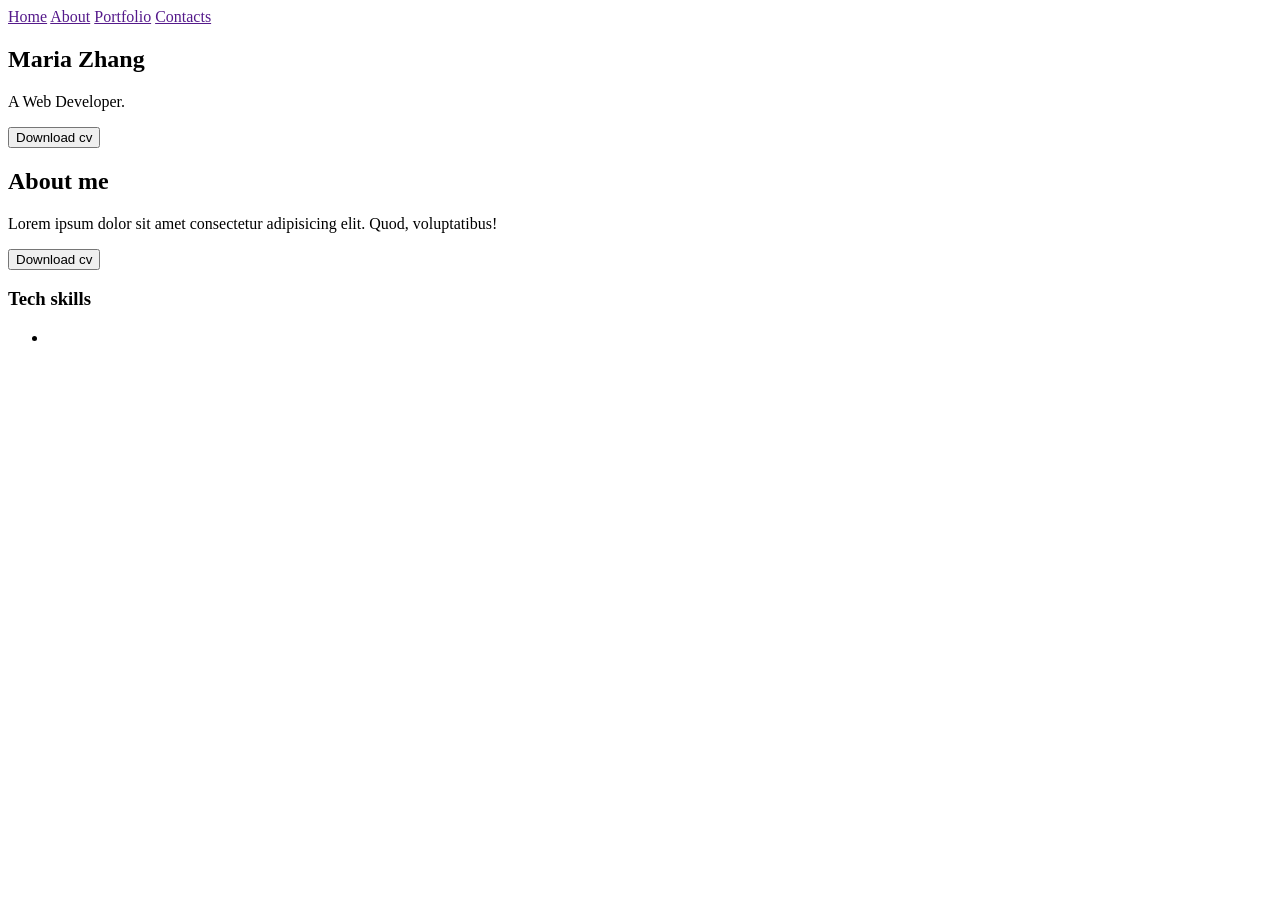
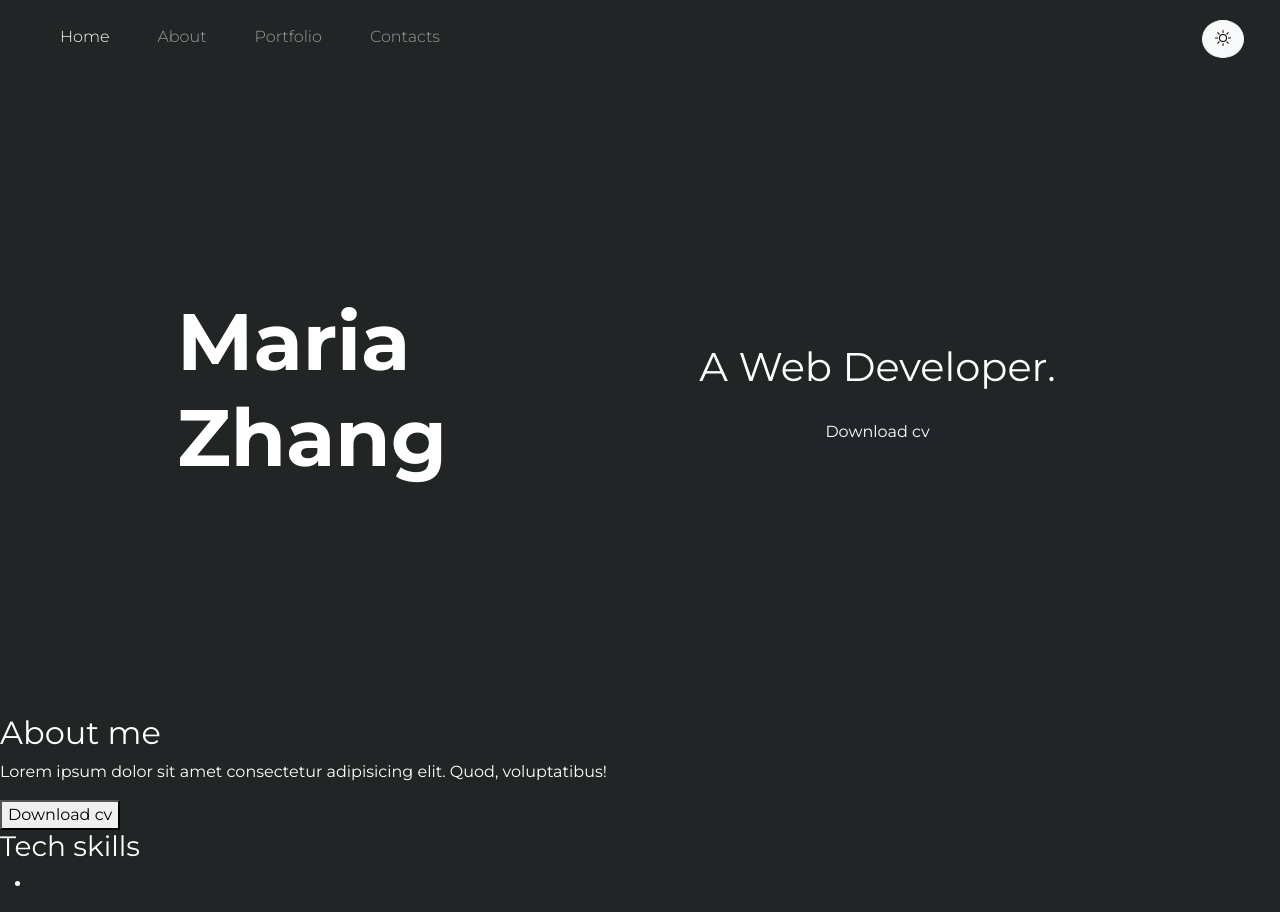
Before and after one commit to MaryZh555/PortfolioWebsite, a plain HTML site: page index.html in a window 1280 px wide. Before the commit the page ends 800 px from the top, so only its background shows below. Drawn offline with nearby package versions, Linux system fonts and the light colour scheme.

Commit message:
second commit: in progress

```diff
--- a/index.html
+++ b/index.html
@@ -6,20 +6,51 @@
     <meta http-equiv="X-UA-Compatible" content="IE=edge">
     <meta name="viewport" content="width=device-width, initial-scale=1.0">
     <title>Maria Zhang</title>
+
+    <!-- Bootstrap CSS only -->
+    <link href="https://cdn.jsdelivr.net/npm/bootstrap@5.2.2/dist/css/bootstrap.min.css" rel="stylesheet"
+        integrity="sha384-Zenh87qX5JnK2Jl0vWa8Ck2rdkQ2Bzep5IDxbcnCeuOxjzrPF/et3URy9Bv1WTRi" crossorigin="anonymous">
+    <!-- Google fonts -->
+    <link rel="preconnect" href="https://fonts.googleapis.com">
+    <link rel="preconnect" href="https://fonts.gstatic.com" crossorigin>
+    <link href="https://fonts.googleapis.com/css2?family=Montserrat:wght@200;300;400;700&display=swap" rel="stylesheet">
+    <!-- Custom style -->
     <link rel="stylesheet" href="style.css">
 </head>
 
 <body>
+    <!-- Navigation -->
     <header>
-        <nav>
-            <a href="">Home</a>
-            <a href="">About</a>
-            <a href="">Portfolio</a>
-            <a href="">Contacts</a>
+        <nav class="navbar navbar-expand-md navbar-dark text-light fw-light py-3">
+            <div class="container-fluid">
+                <a class="navbar-brand" href="#"></a>
+                <button class="navbar-toggler" type="button" data-bs-toggle="collapse"
+                    data-bs-target="#navbarNavAltMarkup" aria-controls="navbarNavAltMarkup" aria-expanded="false"
+                    aria-label="Toggle navigation">
+                    <span class="navbar-toggler-icon"></span>
+                </button>
+                <div class="collapse navbar-collapse justify-content-between mx-2" id="navbarNavAltMarkup">
+                    <div class="navbar-nav">
+                        <a class="nav-link active px-4" aria-current="page" href="#">Home</a>
+                        <a class="nav-link px-4" href="#">About</a>
+                        <a class="nav-link px-4" href="#">Portfolio</a>
+                        <a class="nav-link px-4">Contacts</a>
+                    </div>
+                    <div class="div">
+                        <button id="theme-btn" class="btn btn-light mt-1 mx-3"><svg xmlns="http://www.w3.org/2000/svg"
+                                width="16" height="16" fill="currentColor" class="bi bi-brightness-high mb-1"
+                                viewBox="0 0 16 16">
+                                <path
+                                    d="M8 11a3 3 0 1 1 0-6 3 3 0 0 1 0 6zm0 1a4 4 0 1 0 0-8 4 4 0 0 0 0 8zM8 0a.5.5 0 0 1 .5.5v2a.5.5 0 0 1-1 0v-2A.5.5 0 0 1 8 0zm0 13a.5.5 0 0 1 .5.5v2a.5.5 0 0 1-1 0v-2A.5.5 0 0 1 8 13zm8-5a.5.5 0 0 1-.5.5h-2a.5.5 0 0 1 0-1h2a.5.5 0 0 1 .5.5zM3 8a.5.5 0 0 1-.5.5h-2a.5.5 0 0 1 0-1h2A.5.5 0 0 1 3 8zm10.657-5.657a.5.5 0 0 1 0 .707l-1.414 1.415a.5.5 0 1 1-.707-.708l1.414-1.414a.5.5 0 0 1 .707 0zm-9.193 9.193a.5.5 0 0 1 0 .707L3.05 13.657a.5.5 0 0 1-.707-.707l1.414-1.414a.5.5 0 0 1 .707 0zm9.193 2.121a.5.5 0 0 1-.707 0l-1.414-1.414a.5.5 0 0 1 .707-.707l1.414 1.414a.5.5 0 0 1 0 .707zM4.464 4.465a.5.5 0 0 1-.707 0L2.343 3.05a.5.5 0 1 1 .707-.707l1.414 1.414a.5.5 0 0 1 0 .708z" />
+                            </svg></button>
+                    </div>
+                </div>
+            </div>
         </nav>
     </header>
     <main>
-        <section id="home">
+        <!-- Home page -->
+        <!-- <section id="home">
             <div class="home-name">
                 <h1> Maria Zhang</h1>
             </div>
@@ -27,7 +58,21 @@
                 <p>A Web Developer.</p>
                 <button class="cv-btn">Download cv</button>
             </div>
+        </section> -->
+        <section id="home">
+            <div class="container-md text-center ">
+                <div class="row justify-content-center align-items-center">
+                    <div class="col-5">
+                        <h1 class="fw-bold"> Maria Zhang</h1>
+                    </div>
+                    <div class="col-5">
+                        <p>A Web Developer.</p>
+                        <button class="cv-btn btn btn-dark">Download cv</button>
+                    </div>
+                </div>
+            </div>
         </section>
+        <!-- About page -->
         <section id="about">
             <div class="about-info">
                 <h2>About me</h2>
@@ -43,7 +88,14 @@
                 </div>
             </div>
         </section>
+        <!-- Portfolio page -->
+        <!-- Contact page -->
     </main>
+    <!-- BootStrap JavaScript Bundle with Popper -->
+    <script src="https://cdn.jsdelivr.net/npm/bootstrap@5.2.2/dist/js/bootstrap.bundle.min.js"
+        integrity="sha384-OERcA2EqjJCMA+/3y+gxIOqMEjwtxJY7qPCqsdltbNJuaOe923+mo//f6V8Qbsw3"
+        crossorigin="anonymous"></script>
+    <script src="main.js"></script>
 </body>
 
 </html>
--- a/style.css
+++ b/style.css
@@ -0,0 +1,29 @@
+:root {
+    --bg-gray: #222526;
+}
+
+body {
+    background-color: var(--bg-gray);
+    color: #FFFF;
+    font-family: 'Montserrat', sans-serif;
+}
+
+/* Navigation */
+
+#theme-btn {
+    border-radius: 50%;
+}
+
+
+#home .row {
+    height: 80vh;
+}
+
+#home .row h1 {
+    max-width: 100px;
+    font-size: 80px;
+}
+
+#home .row p {
+    font-size: 40px;
+}
```
